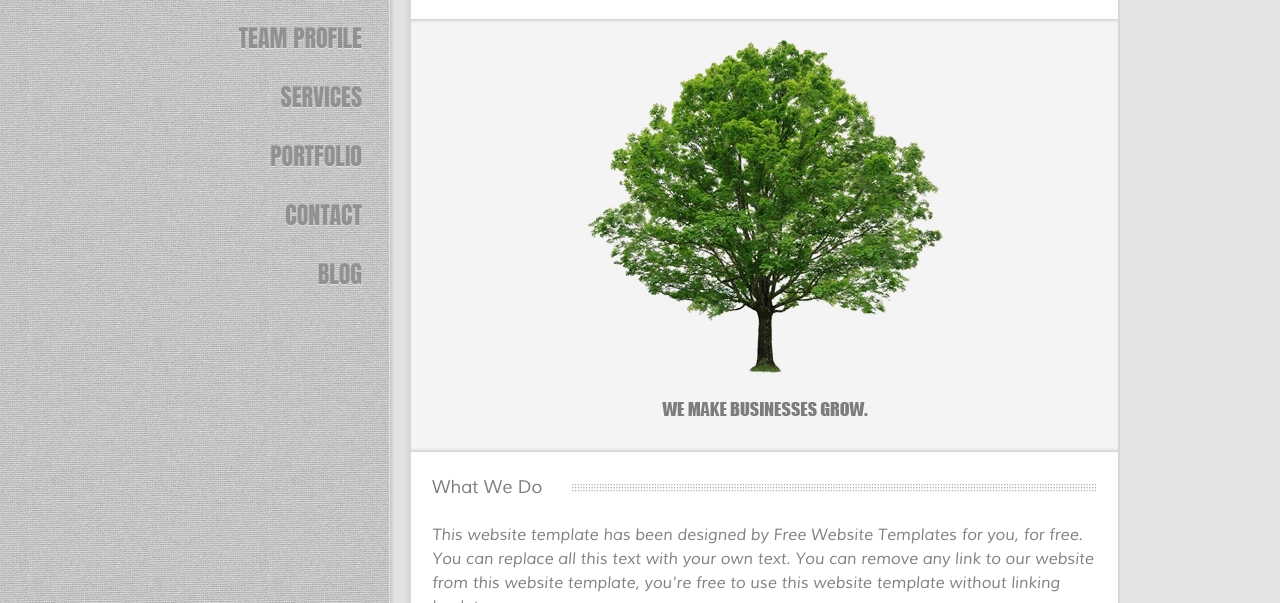
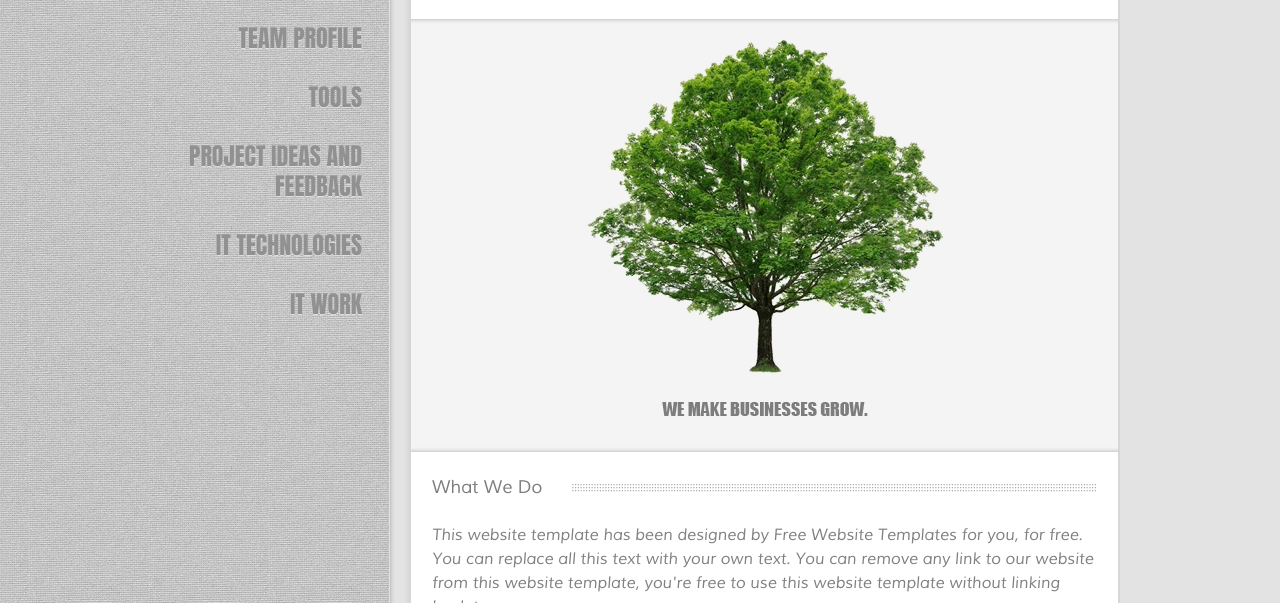
Before and after one commit to XcSteven/theITworld, a plain HTML site: page index.html in a window 1280 px wide. Shown: the part 197-800 px from the top of the page. Drawn offline with Linux system fonts and the light colour scheme.

Commit message:
Update index.html

```diff
--- a/index.html
+++ b/index.html
@@ -21,16 +21,16 @@
 						<a href="teamprofile.html">Team Profile</a>
 					</li>
 					<li>
-						<a href="services.html">Services</a>
+						<a href="tools.html">Tools</a>
 					</li>
 					<li>
-						<a href="portfolio.html">Portfolio</a>
+						<a href="piaf.html">Project Ideas and Feedback</a>
 					</li>
 					<li>
-						<a href="contact.html">Contact</a>
+						<a href="ittech.html">IT Technologies</a>
 					</li>
 					<li>
-						<a href="blog.html">Blog</a>
+						<a href="itwork.html">IT Work</a>
 					</li>
 				</ul>
 			</div>
```
